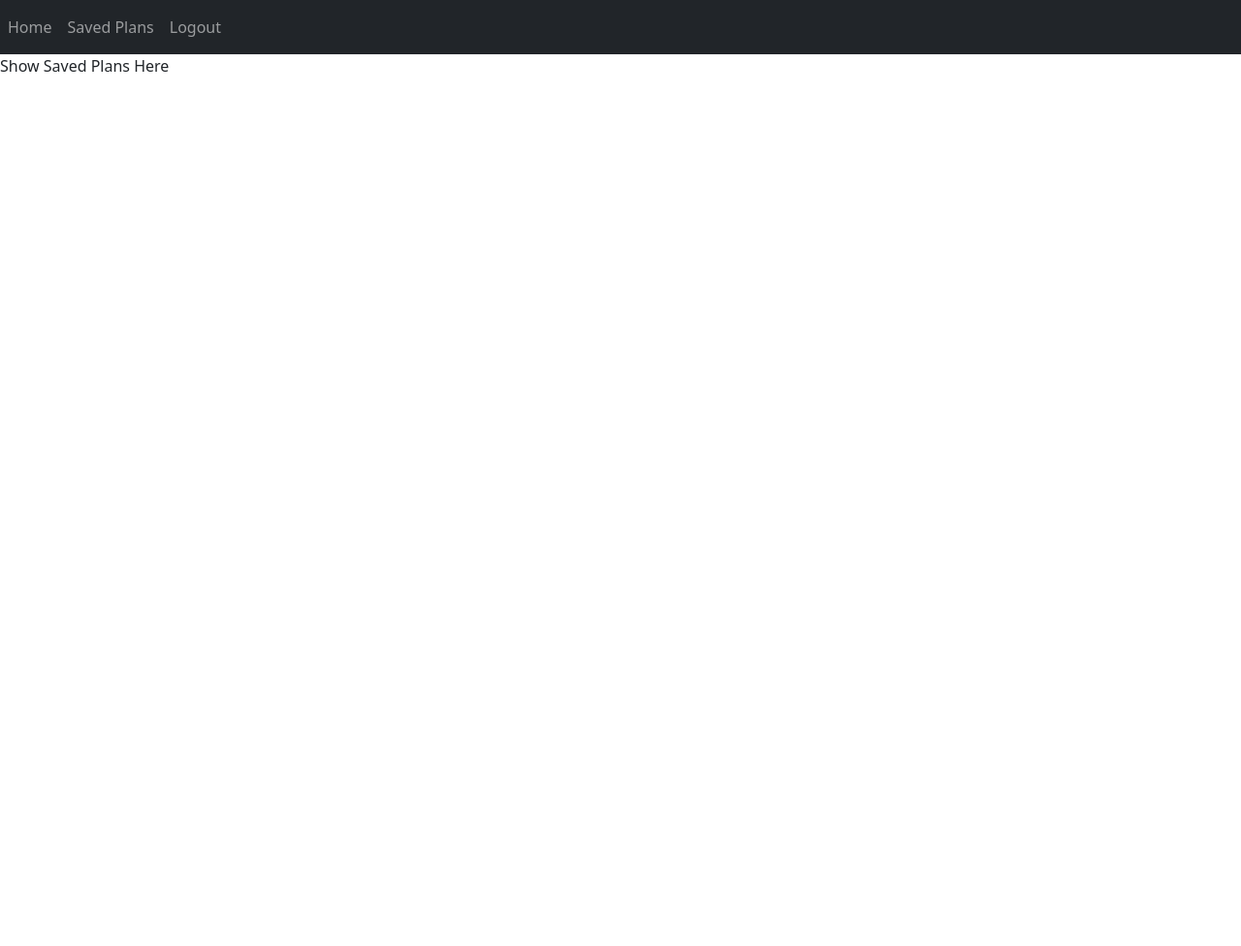
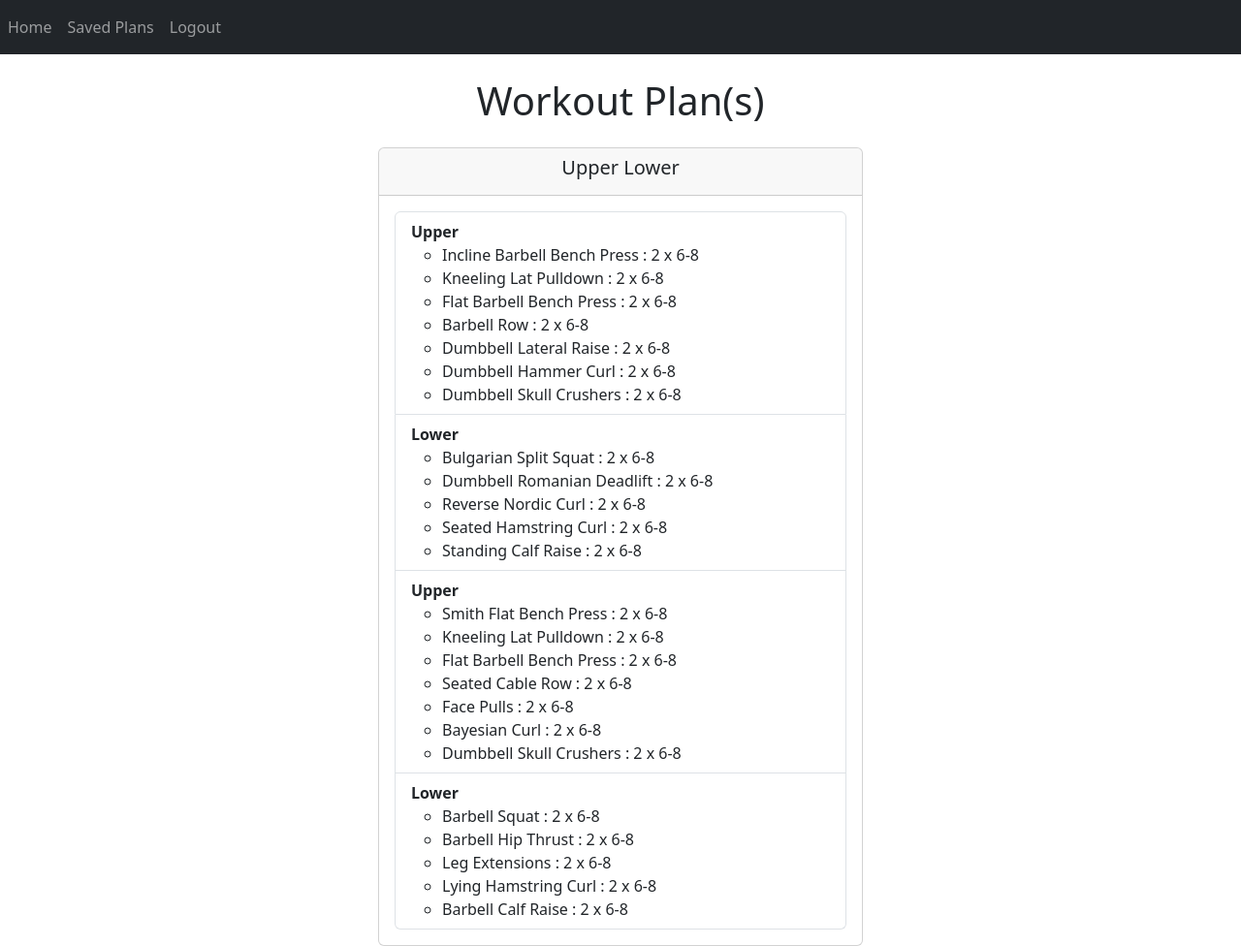
Before and after one commit to israelavendanojr/workout-generator, a Flask app: page /saved_plans in a window 1280 px wide. Shown: the whole page at 97% size. Before the commit the page ends 74 px from the top, so only its background shows below. Run offline with Flask 3, Linux system fonts and the light colour scheme; a user stored in the database is signed in.

Commit message:
saved plans page

```diff
--- a/website/models.py
+++ b/website/models.py
@@ -101,12 +101,21 @@ class Exercise(db.Model):
 # Saved workout plan attached to user
 class SavedPlan(db.Model):
     id = db.Column(db.Integer, primary_key=True)
+    split_name = db.Column(db.String(100), nullable=False)
+    # stored as json
     plan = db.Column(db.Text, nullable=False)
     user_id = db.Column(db.Integer, db.ForeignKey('user.id'), nullable=False)
 
-    def __init__(self, plan_data, user_id):
+    def __init__(self, split_name, plan_data, user_id):
+        self.split_name = split_name
         self.plan = json.dumps(plan_data)  # Convert dict to JSON string
         self.user_id = user_id
 
-    def get_plan(self):
-        return json.loads(self.plan_data)
+    def get_plan_data(self):
+            """Ensure the stored plan is returned as a dictionary"""
+            try:
+                print("Encoded JSON:")
+                return json.loads(self.plan)  # Convert JSON string back to dict
+            except json.JSONDecodeError as e:
+                print("Error decoding JSON:", e)
+                return {}
--- a/website/templates/saved_plans.html
+++ b/website/templates/saved_plans.html
@@ -1,8 +1,51 @@
 {% extends "base.html" %}
 
-{% block title %}Saved Plans{% endblock %}
+{% block title %}Saved Plan{% endblock %}
 
 {% block content %}
+<div class="container mt-4">
+    <h1 class="text-center mb-4">Workout Plan(s)</h1>
 
-<p>Show Saved Plans Here</p>
+    {% if plans %}
+    <div id="workoutCarousel" class="carousel slide" data-bs-ride="carousel">
+        <div class="carousel-inner">
+            {% for plan in plans %}
+            <div class="carousel-item {% if loop.first %}active{% endif %}">
+                <div class="card mx-auto" style="max-width: 500px;">
+                    <div class="card-header text-center">
+                        <h5 class="card-title">{{ plan.split_name }}</h5>
+                    </div>
+                    <div class="card-body">
+                        <ul class="list-group">
+                            {% for day in plan.get_plan_data().days %}
+                            <li class="list-group-item">
+                                <strong>{{ day.name }}</strong>
+                                <ul>
+                                    {% for exercise in day.exercises %}
+                                    <li>{{ exercise.name }} : {{exercise.sets}} x {{exercise.start_reps}}-{{exercise.end_reps}}</li>
+                                    {% endfor %}
+                                </ul>
+                            </li>
+                            {% endfor %}
+                        </ul>
+                    </div>
+                </div>
+            </div>
+            {% endfor %}
+        </div>
+
+        <!-- Controls -->
+        <button class="carousel-control-prev" type="button" data-bs-target="#workoutCarousel" data-bs-slide="prev">
+            <span class="carousel-control-prev-icon" aria-hidden="true"></span>
+            <span class="visually-hidden">Previous</span>
+        </button>
+        <button class="carousel-control-next" type="button" data-bs-target="#workoutCarousel" data-bs-slide="next">
+            <span class="carousel-control-next-icon" aria-hidden="true"></span>
+            <span class="visually-hidden">Next</span>
+        </button>
+    </div>
+        {% else %}
+        <p class="text-center">No workout plans available. Please generate a plan first.</p>
+    {% endif %}
+</div>
 {% endblock %}
--- a/website/views.py
+++ b/website/views.py
@@ -125,22 +125,49 @@ def generate_plans(days_available, equipment):
 @views.route('/save_plan', methods=['POST'])
 @login_required
 def save_plan():
+    split_name = request.form.get('split_name')
     plan_data = request.form.get('plan_data')
-    print("\n\n\n"f"Received plan data: {plan_data}""\n\n\n")  # Debugging line
+
+    # Print raw received plan data for debugging
+    print(f"Received plan data: {plan_data}")  # Check what's being passed from the frontend
 
     if not plan_data:
         flash("Missing plan data.", "error")
         return redirect(url_for('views.generated_plans'))
 
-    new_plan = SavedPlan(plan_data=plan_data, user_id=current_user.id)
+    # Try to load it as JSON
+    try:
+        plan_data = json.loads(plan_data)
+    except json.JSONDecodeError as e:
+        flash(f"Error decoding plan data: {str(e)}", "error")
+        return redirect(url_for('views.generated_plans'))
+
+    new_plan = SavedPlan(split_name=split_name, plan_data=plan_data, user_id=current_user.id)
     db.session.add(new_plan)
     db.session.commit()
 
     flash("Plan saved successfully!", "success")
-
-    return redirect(url_for('views.generated_plans'), user=current_user)
+    return redirect(url_for('views.generated_plans'))
 
 @views.route('/saved_plans')
 @login_required
 def saved_plans():
-    return render_template("saved_plans.html", user=current_user)
+    plans = SavedPlan.query.filter_by(user_id=current_user.id).all()
+    for plan in plans:
+        print("\n", plan.split_name)
+
+        plan_data = plan.get_plan_data()
+        print("Type of plan_data:", type(plan_data))
+        # print(plan_data.get)
+    return render_template("saved_plans.html", user=current_user, plans=plans)
+
+@views.route('/debug_saved_plans')
+@login_required
+def debug_saved_plans():
+    plans = SavedPlan.query.filter_by(user_id=current_user.id).all()
+    for plan in plans:
+        print("\n", plan.split_name)
+        print("\nRaw plan field in DB:", plan.plan)  # Check raw stored data
+        print("\nDecoded plan_data:", json.loads(plan.plan))  # Ensure it's valid JSON
+
+    return "Check console for debug output"
```
Also changed, not shown: website/templates/generated_plans.html (+13 -3 lines), instance/database.db.
